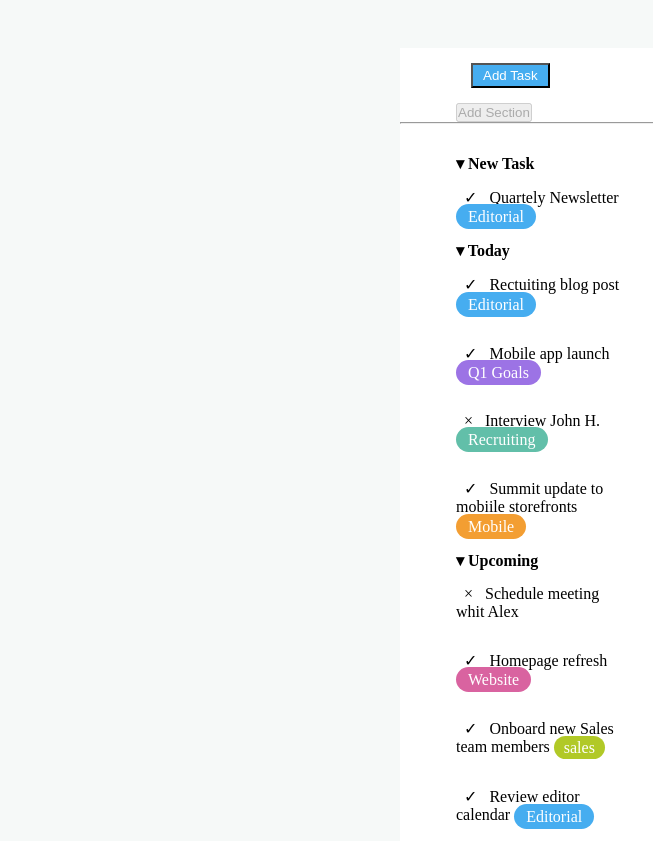
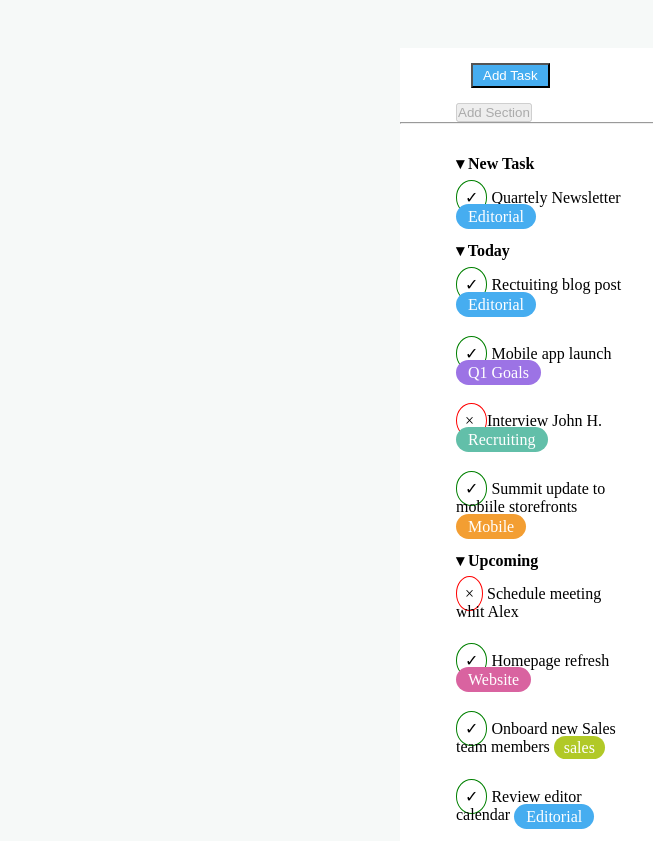
Before and after one commit to AlexandroFioretti1/html-css-toboolist, a plain HTML site: page index.html in a window 1280 px wide. Shown: the part 57-898 px from the top of the page, without its empty margins (0-653 px from the left). Drawn offline with Linux system fonts and the light colour scheme.

Commit message:
html-css-toboolist fix css

```diff
--- a/style.css
+++ b/style.css
@@ -129,17 +129,19 @@ header {
     width: 36px;
     height: 36px;
     padding: 8px;
-    border-color:  green;
+    border: 1px green solid;
     text-align: center;
-    border: 2px;
+
 }
 
-.circle-negative {
+.circle-negative
+{
+
     border-radius: 50%;
     width: 36px;
     height: 36px;
     padding: 8px;
-    border-color: red;
+    border: 1px red solid;
     text-align: center;
 
 }
```
